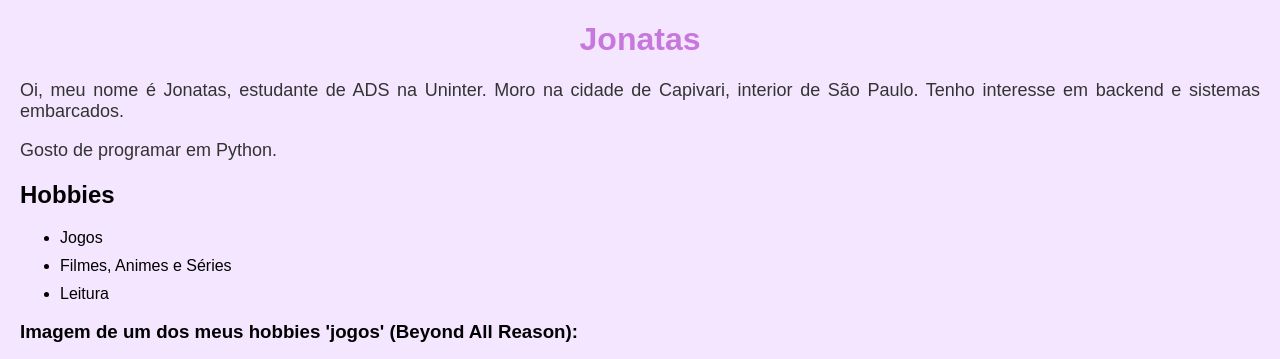
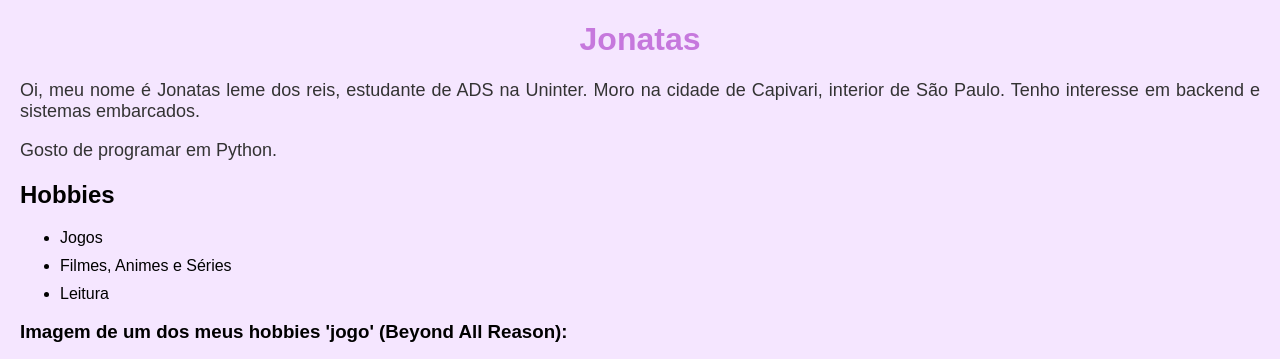
Before and after one commit to ninomal/htmlUninter, a plain HTML site: page work1.html in a window 1280 px wide. Shown: the top 359 px of the page. Drawn offline with Linux system fonts and the light colour scheme.

Commit message:
"fix name"

```diff
--- a/work1.html
+++ b/work1.html
@@ -11,7 +11,7 @@
 
 <body>
   <h1>Jonatas</h1>
-  <p>Oi, meu nome é Jonatas, estudante de ADS na Uninter.
+  <p>Oi, meu nome é Jonatas leme dos reis, estudante de ADS na Uninter.
     Moro na cidade de Capivari, interior de São Paulo.
     Tenho interesse em backend e sistemas embarcados.</p>
   <p>Gosto de programar em Python.</p>
@@ -23,7 +23,7 @@
     <li>Leitura</li>
   </ul>
 
-  <h3>Imagem de um dos meus hobbies 'jogos' (Beyond All Reason):</h3>
+  <h3>Imagem de um dos meus hobbies 'jogo' (Beyond All Reason):</h3>
 <img src="https://cdn.prod.website-files.com/5c69241780da2a1dfc6caa4e/60da4e6c5784c044e6c769ff_BAR_Web_OG-media-2021-XL.png"
               alt="Screenshot de Beyond All Reason" width="400">
 
```
